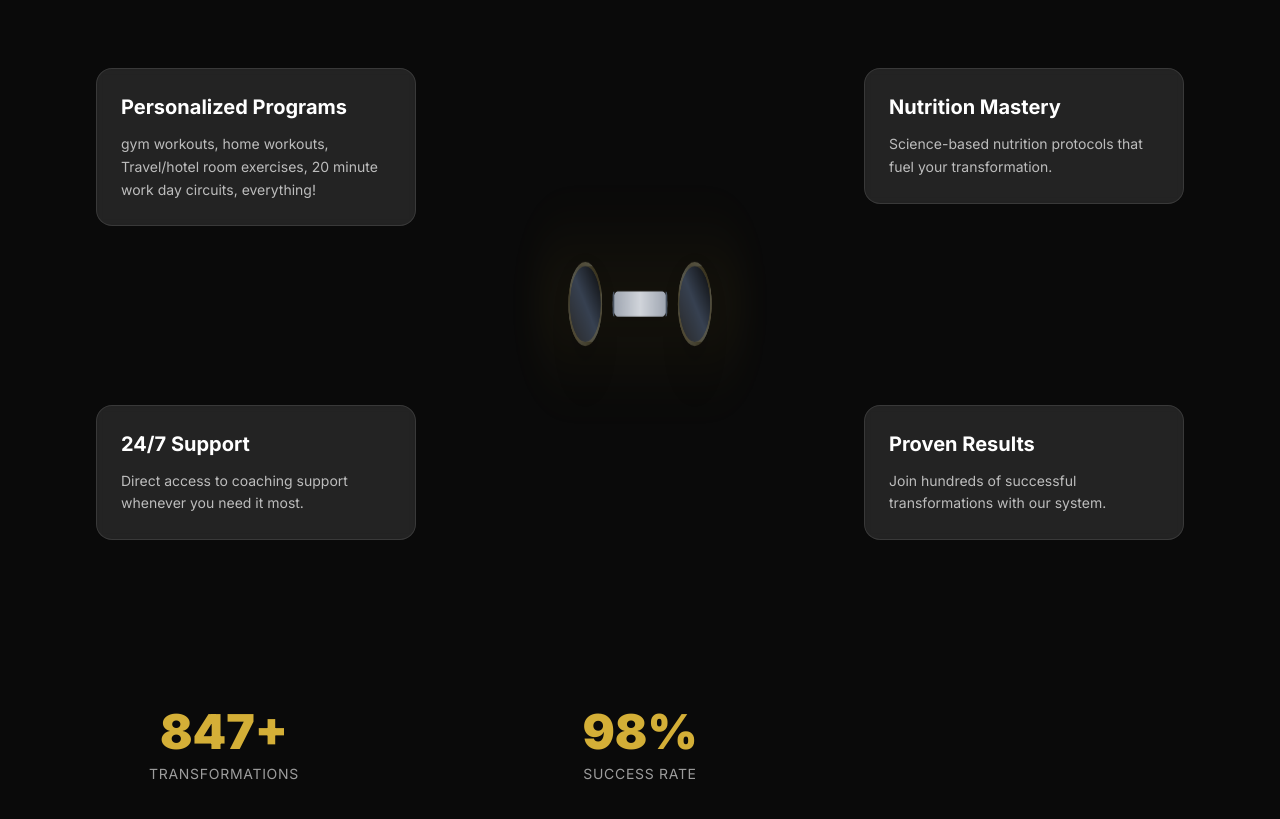
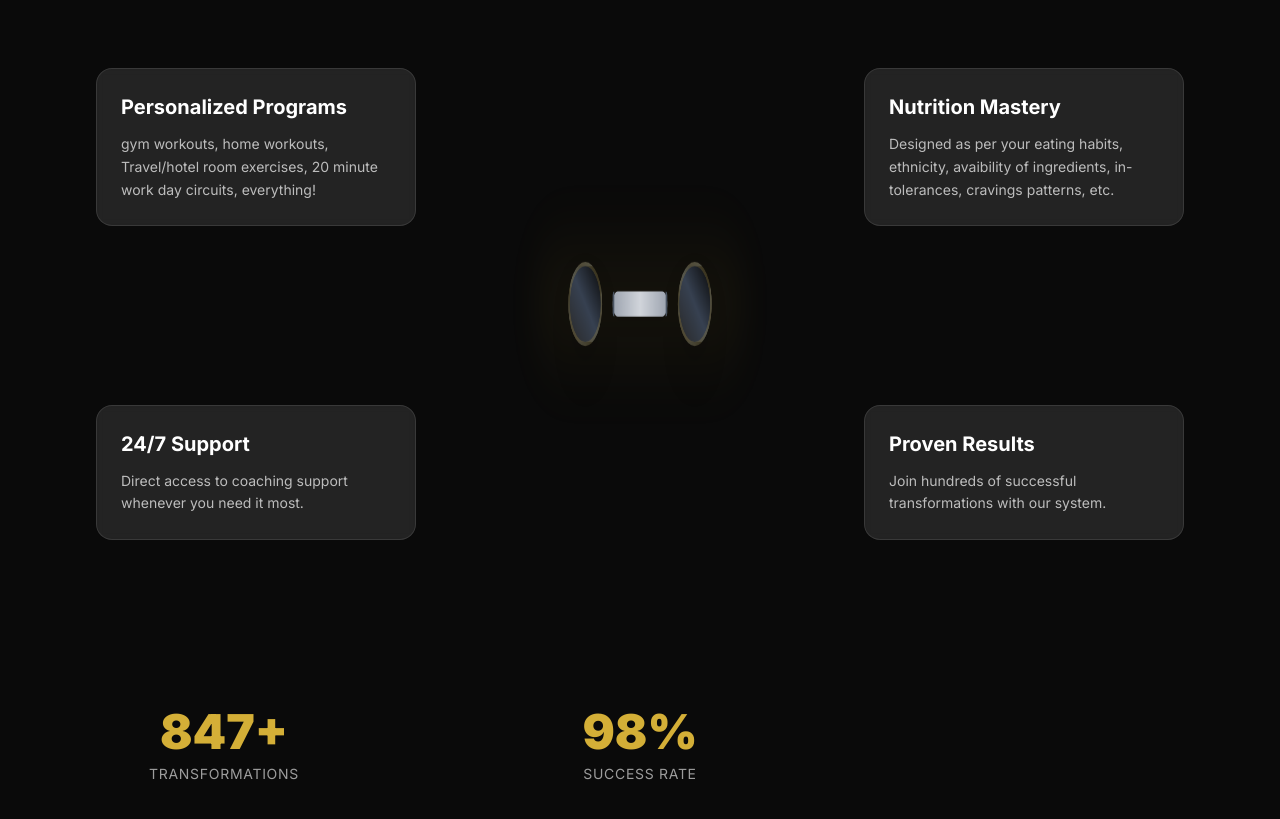
Before and after one commit to snuvaibh1/yash12, a React (Vite) app: page / in a window 1280 px wide. Shown: the part 2820-3639 px from the top of the page. Built offline with nearby package versions, Linux system fonts and the light colour scheme.

Commit message:
Updated DumbbellSection.tsx

```diff
--- a/src/components/DumbbellSection.tsx
+++ b/src/components/DumbbellSection.tsx
@@ -21,7 +21,7 @@ const DumbbellSection: React.FC = () => {
     {
       title: 'Nutrition Mastery',
       description:
-        'Science-based nutrition protocols that fuel your transformation.',
+        'Designed as per your eating habits, ethnicity, avaibility of ingredients, in-tolerances, cravings patterns, etc.',
       position: 'top-right',
     },
     {
```
